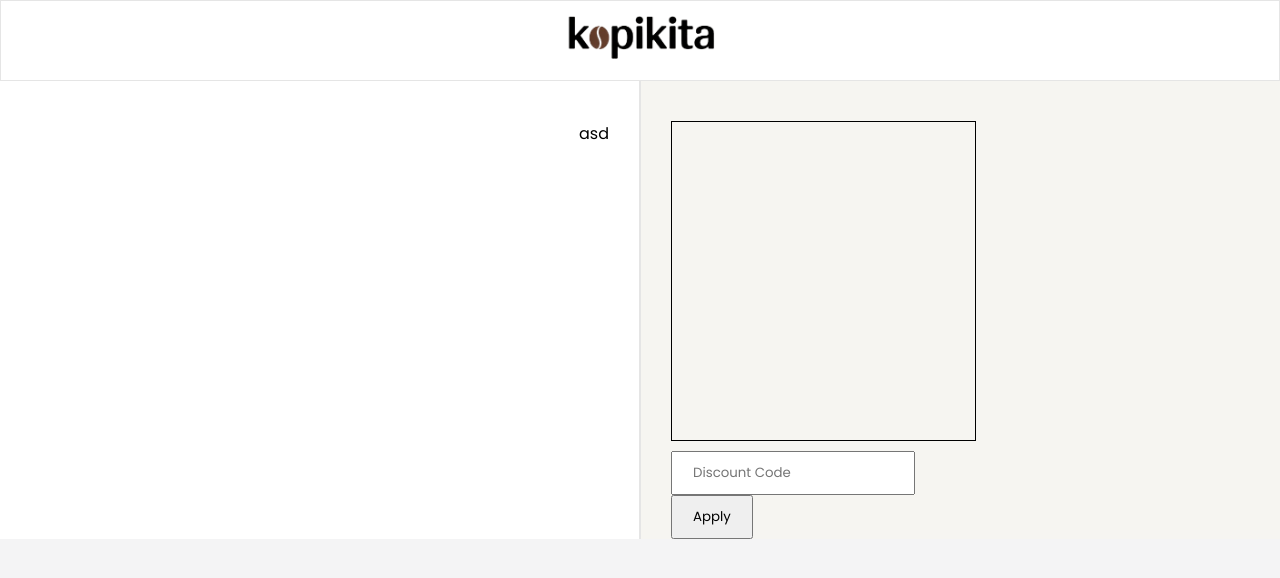
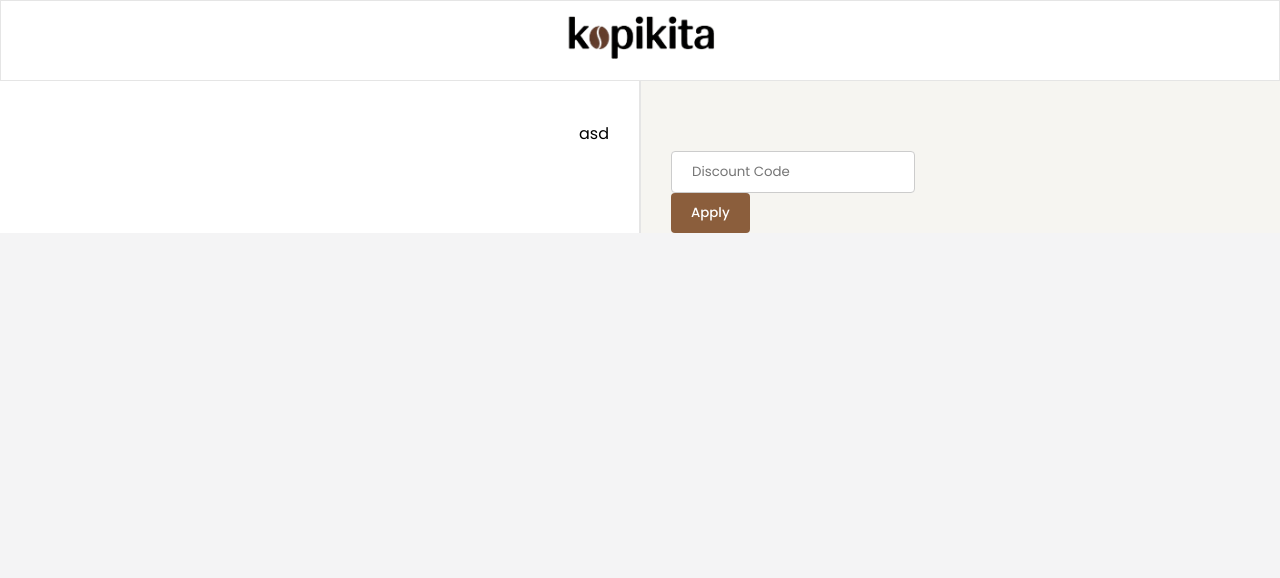
Before and after one commit to Zackyinnova/kopikita-coffee-site, a Flask app: page /FormCheckOut/1 in a window 1280 px wide. Shown: the top 578 px of the page. Run offline with Flask 3, Linux system fonts and the light colour scheme; a user stored in the database is signed in; data that the repository does not hold is empty.

Commit message:
style: styling container product checkout and input code discount

```diff
--- a/static/css/style.css
+++ b/static/css/style.css
@@ -1060,6 +1060,7 @@ a{
     font-size: 16px;
 }
 
+
 .main-login button:hover{
     background-color: #6f472c;
 }
@@ -1202,26 +1203,26 @@ a{
     justify-content: left;
     flex-direction: column;
     padding-left: 30px;
-    gap: 10px
-    ;
+    gap: 10px;
 
 }
 
 .container-product-checkout{
     width: 50%;
-    height: 40vh;
-    border: 1px solid black;
+    height: auto;
+    max-height: 40vh;
     overflow-y: auto;
     display: flex;
     flex-direction: column;
     gap: 10px;
+    padding: 10px 10px;
 }
 
 .product-checkout-container{
     border-radius: 4px;
     padding-left: 4px;
     width: 90%;
-    height: 20%;
+    height: 80px;
     display: flex;
     flex-direction: row;
     justify-content: left;
@@ -1281,10 +1282,24 @@ a{
 .input-discount-code input{
     width: 80%;
     padding: 10px 20px;
+    border-radius: 4px;
+    border: 1px solid #ccc;
+    outline: none;
+}
+
+.input-discount-code input:focus{
+    border-color: #8B5E3C; /* warna kopi */
+    box-shadow: 0 0 0 2px rgba(139,94,60,0.2);
 }
 
 .input-discount-code button{
     padding: 10px 20px;
+    background-color: #8B5E3C;
+    border: none;
+    color: white;
+    font-weight: 500;
+    border-radius: 4px;
+    /**background-color: #6f472c;**/
 }
 
 
--- a/templates/formCheckOut.html
+++ b/templates/formCheckOut.html
@@ -20,7 +20,7 @@
 <body>
     <div class="navbar-checkout">
         <div class="title-brand checkout">
-            <img src="static/img/logo v2.png" alt="">
+            <img src="/static/img/logo v2.png" alt="logo">
         </div>
     </div>
 
```
